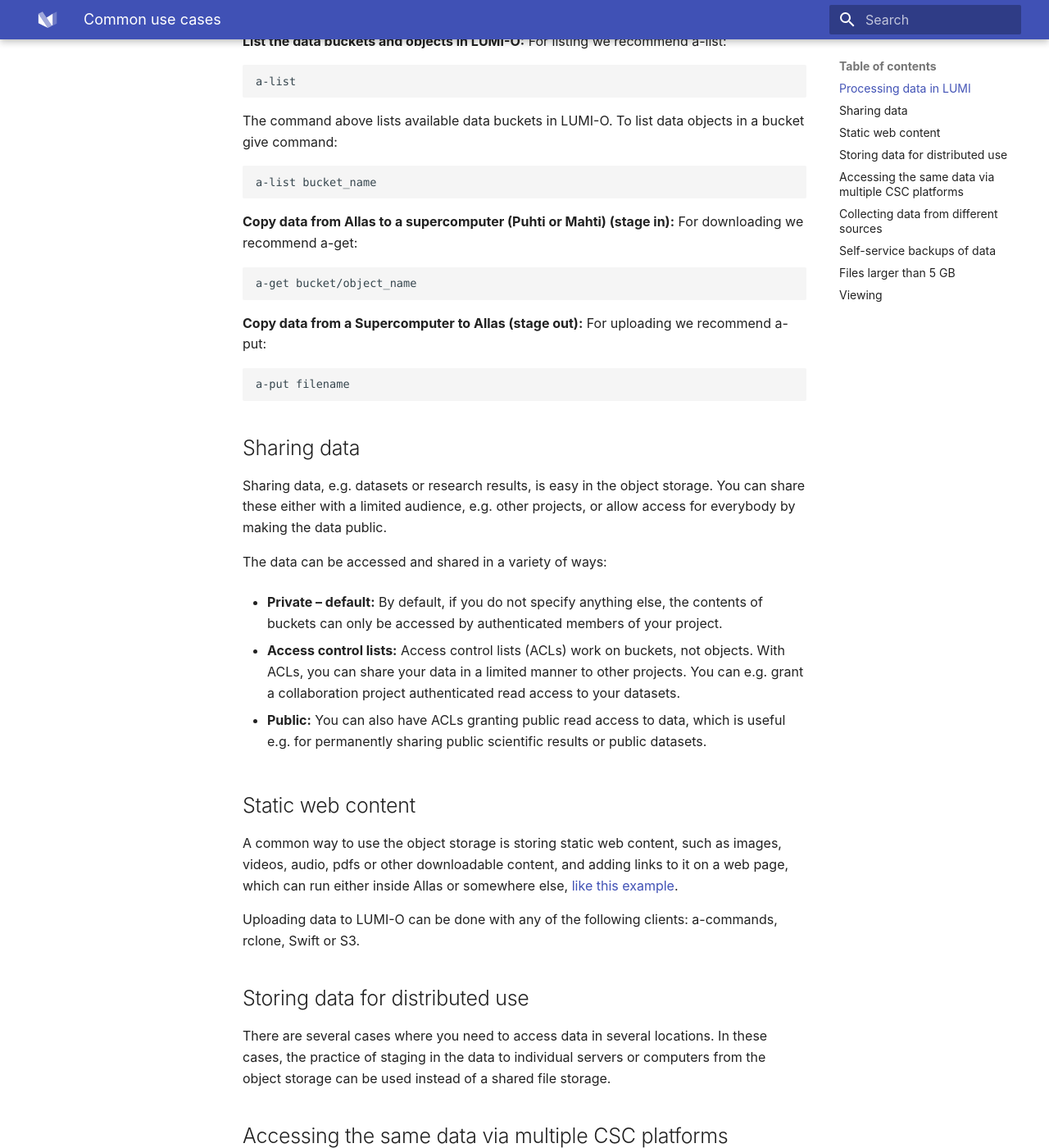
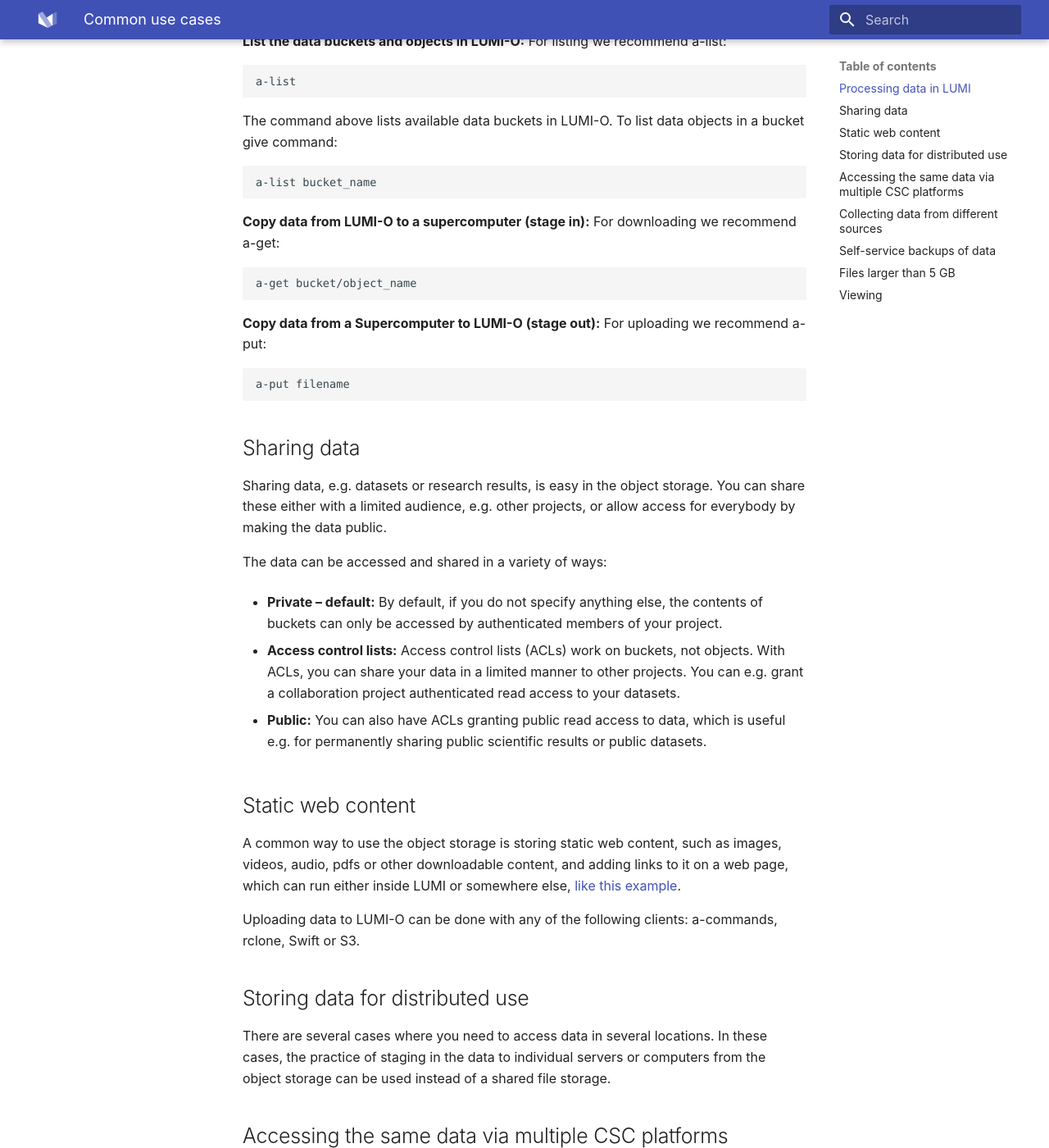
Before and after one commit to Lumi-supercomputer/lumi-userguide, an MkDocs documentation site: the page built from docs/software/lumi-o/common-use-cases.md, in a window 1280 px wide and 1400 px high, scrolled down 633 px. Shown: the whole window at 82% size. Built offline with MkDocs 1.6.1 and Material for MkDocs 9.7.7, drawn with Linux system fonts in a browser that asks for light colours; some of the changed text lies outside the part shown.

Commit message:
removing references to Allas and replacing them LUMI-O

````diff
--- a/docs/software/lumi-o/common-use-cases.md
+++ b/docs/software/lumi-o/common-use-cases.md
@@ -23,12 +23,12 @@
 a-list bucket_name
 ```
 
-**Copy data from Allas to a supercomputer (Puhti or Mahti) (stage in):** For downloading we recommend a-get:
+**Copy data from LUMI-O to a supercomputer (stage in):** For downloading we recommend a-get:
 ```text
 a-get bucket/object_name
 ```
 
-**Copy data from a Supercomputer to Allas (stage out):** For uploading we recommend a-put:
+**Copy data from a Supercomputer to LUMI-O (stage out):** For uploading we recommend a-put:
 ```text
 a-put filename
 ```
@@ -47,7 +47,7 @@
 
 ## Static web content
 
-A common way to use the object storage is storing static web content, such as images, videos, audio, pdfs or other downloadable content, and adding links to it on a web page, which can run either inside Allas or somewhere else, [like this example](https://a3s.fi/my_fishbucket/my_fish).
+A common way to use the object storage is storing static web content, such as images, videos, audio, pdfs or other downloadable content, and adding links to it on a web page, which can run either inside LUMI or somewhere else, [like this example](https://a3s.fi/my_fishbucket/my_fish).
 
 Uploading data to LUMI-O can be done with any of the following clients: a-commands, rclone, Swift or S3.
 
@@ -80,7 +80,7 @@
 
 ## Viewing
 
-In CSC supercomputers you can check the number of objects and the amount of stored data in your current Allas project with command:
+In LUMI you can check the number of objects and the amount of stored data in your current project with the following command:
 ```text
 a-info
 ```
````
